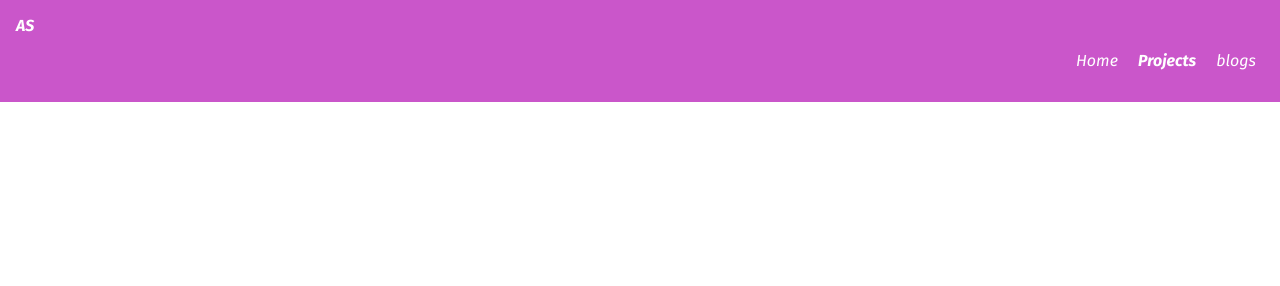
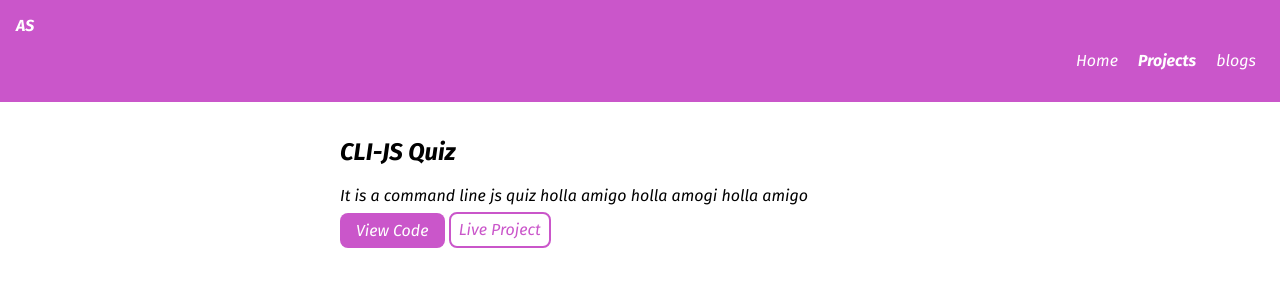
Before and after one commit to Aman1440/portfolio, a plain HTML site: page projects.html in a window 1280 px wide. Drawn offline with Linux system fonts and the light colour scheme.

Commit message:
add porject01

```diff
--- a/projects.html
+++ b/projects.html
@@ -24,12 +24,23 @@
             </li>
 
         </ul>
+    </nav>
 
+    <section class="section">
+        <div class="container-center">
+        <h1>
+            CLI-JS Quiz
+        </h1>
+        <p>
+            It is a command line js quiz holla amigo
+            holla amogi holla amigo
+        </p>
 
+        <a class="link-primary link" href="https://github.com/Aman1440/CLI-JS-Quiz">View Code</a>
+        <a class="link-secondary link" href="replit.com/@aman1440/quizojs#index.js">Live Project</a>
+        </div>
+    </section>
 
-
-
-    </nav>
 
 
 </body>
```
